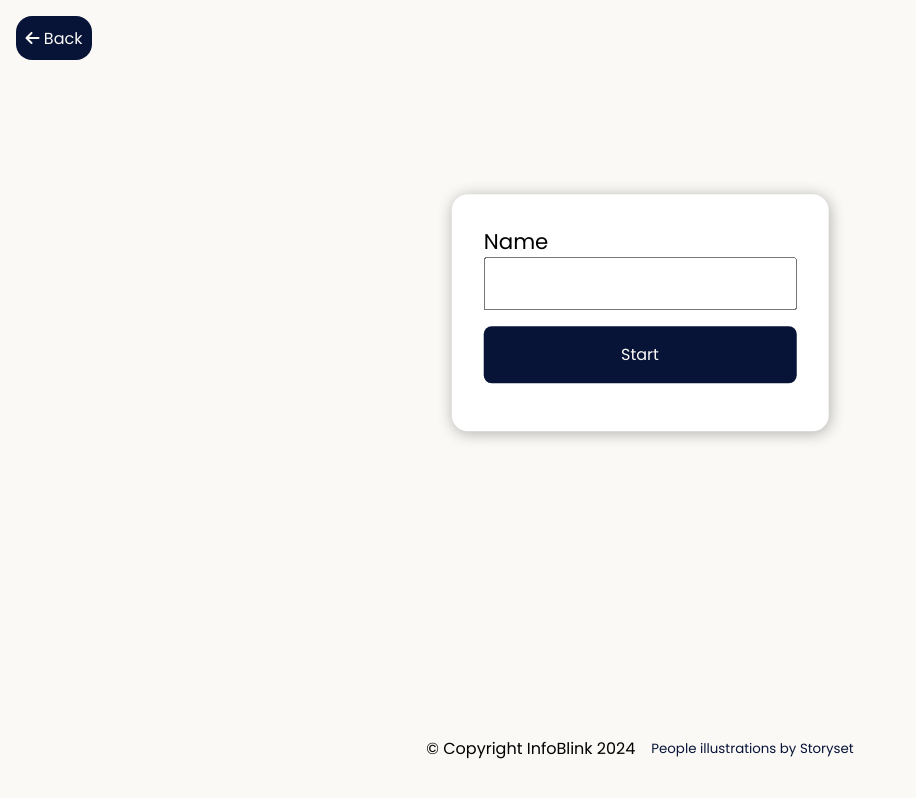
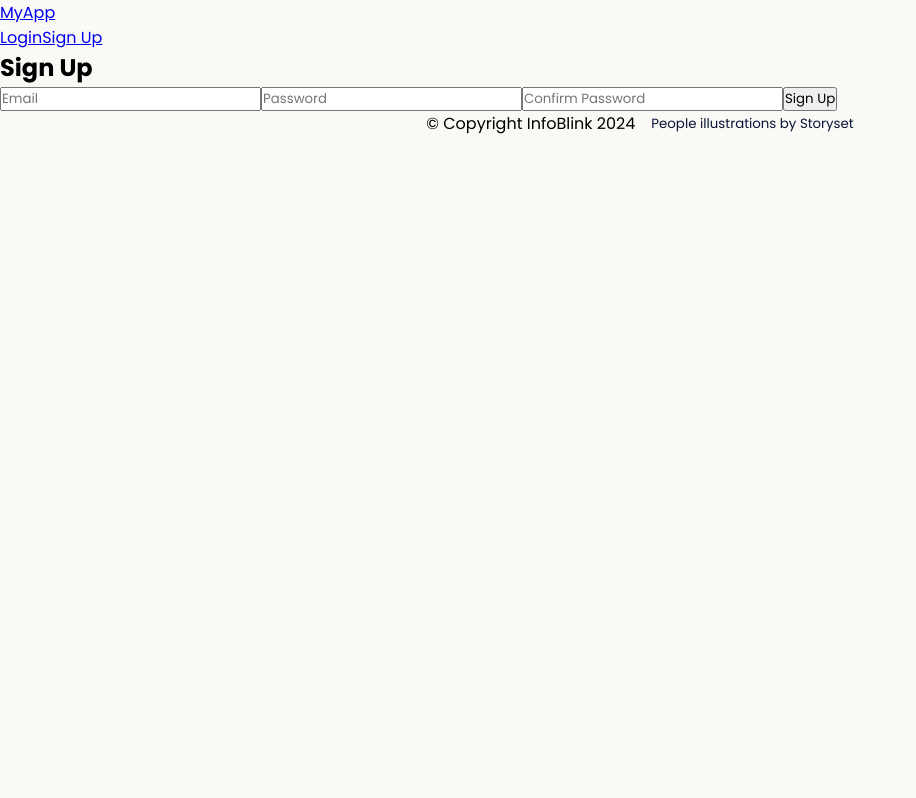
Before and after one commit to Infoblink001/skillcard_web, a React (Vite) app: page /signup in a window 1280 px wide. Before the commit this address led to /auth. Shown: the whole page, without its empty margins (0-916 px from the left). Built offline with nearby package versions, Linux system fonts and the light colour scheme; no server answers.

Commit message:
firebase init

```diff
--- a/package.json
+++ b/package.json
@@ -13,6 +13,7 @@
     "@emailjs/browser": "^4.4.1",
     "bootstrap": "^5.3.3",
     "dotenv": "^16.4.5",
+    "firebase": "^11.0.2",
     "framer-motion": "^11.11.4",
     "js-confetti": "^0.12.0",
     "react": "^18.3.1",
--- a/src/App.jsx
+++ b/src/App.jsx
@@ -12,10 +12,16 @@ import Flahcard from './components/Flahcard';
 import Result from './components/Result';
 import Navbar from './components/Navbar';
 import Footer from './components/Footer';
+import TestPage from './components/TestPage';
+import { AuthProvider } from './contexts/AuthContext';
+import Login from './components/Login';
+import Signup from './components/SignUp';
+import PrivateRoute from './components/PrivateRoute'
 
 const App = () => {
   return (
     <Router>
+      <AuthProvider>
         <Navbar/>
         <Routes>
           <Route path="/" element={<WelcomeScreen />} />
@@ -26,8 +32,21 @@ const App = () => {
           <Route path="/topic/:topicId/subtopic/:subtopicId/core/:coreTopicId" element={<Carousel topics={data.topics} />} />
           <Route path='/flashcards/:topicId/:subtopicId/:coreTopicId' element={<Flahcard topics={data.topics} />} />
           <Route path='/result' element={<Result/>} />
+          <Route path='/db'element={<TestPage/>}/>
+          <Route path='/login' element={<Login/>} />
+          <Route path='/signup' element={<Signup/>} />
+
+          {/* Private routes */}
+          <Route
+            path='/dashboard'
+            element={
+              <PrivateRoute></PrivateRoute>
+            }
+          />
+
         </Routes>
         <Footer/>
+      </AuthProvider>
     </Router>
   );
 };
--- /dev/null
+++ b/src/components/Login.jsx
@@ -0,0 +1,51 @@
+// src/components/Login.jsx
+import React, { useState } from 'react';
+import { useAuth } from '../contexts/AuthContext';
+import { useNavigate } from 'react-router-dom';
+
+const Login = () => {
+  const [email, setEmail] = useState('');
+  const [password, setPassword] = useState('');
+  const [error, setError] = useState('');
+
+  const { login } = useAuth();
+  const navigate = useNavigate();
+
+  const handleSubmit = async (e) => {
+    e.preventDefault();
+
+    try {
+      setError('');
+      await login(email, password);
+      navigate('/dashboard');
+    } catch (err) {
+      setError('Failed to log in');
+    }
+  };
+
+  return (
+    <div>
+      <h2>Login</h2>
+      {error && <p>{error}</p>}
+      <form onSubmit={handleSubmit}>
+        <input
+          type="email"
+          placeholder="Email"
+          value={email}
+          onChange={(e) => setEmail(e.target.value)}
+          required
+        />
+        <input
+          type="password"
+          placeholder="Password"
+          value={password}
+          onChange={(e) => setPassword(e.target.value)}
+          required
+        />
+        <button type="submit">Login</button>
+      </form>
+    </div>
+  );
+};
+
+export default Login;
--- a/src/components/Navbar.jsx
+++ b/src/components/Navbar.jsx
@@ -1,84 +1,60 @@
-// Navbar.js
-import React,{useState,useEffect} from "react";
-import { Link,useParams,useLocation,useNavigate } from "react-router-dom";
+// src/components/Navbar.jsx
+import React from 'react';
+import { Link } from 'react-router-dom';
+import { useAuth } from '../contexts/AuthContext';
 
-function Navbar() {
-    const location = useLocation();
-    const  { topics } = useParams();
+const Navbar = () => {
+  const { currentUser, logout } = useAuth();
 
-    const [username, setusername] = useState('')
-    const [isModalOpen, setIsModalOpen] = useState(false);
+  const handleLogout = async () => {
+    try {
+      await logout();
+    } catch (error) {
+      console.error("Logout failed", error);
+    }
+  };
 
-    const n = localStorage.getItem('user')
-    const navigate = useNavigate()
-    // console.log(location)
+  return (
+    <nav className="flex justify-between items-center p-4 bg-gray-800 text-white">
+      <div className="flex items-center">
+        <Link to="/" className="text-xl font-bold">MyApp</Link>
+      </div>
 
-    useEffect(() => {
-      if (location.pathname != '/'){
-        if(n){
-          setusername(n)
-        }else{
-          navigate('/auth')
-        }
-      }
-
-    }, [n])
-
-    const handlelogout =()=>{
-      localStorage.removeItem('user')
-      navigate('/auth',{state:"You have been logged out"})
-    }
-
-    const handleBack=()=>{
-      let param = location.pathname
-      let regex = /flashcards\/([0-9]+(\/[0-9]+)+)/
-      if(regex.test(param) == true){
-        openModal()
-      }else{
-        navigate(-1)
-      }
-    }
-
-
-    const openModal = () => {
-      // setModalImageSrc(src);
-      setIsModalOpen(true);
-    };
-
-    const closeModal = () => {
-      setIsModalOpen(false);
-      // setModalImageSrc("");
-    };
-
-    const closeQuiz =()=>{
-      setIsModalOpen(false)
-      navigate(-1)
-    }
-  return (
-    <>
-       {
-        location && (location.pathname == '/' || location.pathname == '/auth' || location.pathname == '/result')?"":
-
-      (<div className='nav'>
-          <button className='back-btn' onClick={handleBack} > <i className="fa-solid fa-arrow-left"></i> Back </button>
-          <p className='username'>{username}</p>
-          <button className='back-btn' onClick={handlelogout}  > Logout </button>
-      </div>)
-       }
-
-       {isModalOpen && (
-        <div className="modal-overlay" onClick={closeModal}>
-          <div className="modal-content" onClick={(e) => e.stopPropagation()}>
-            <div className="modal-body">
-              <h3>Your Progress will be lost</h3>
-              <button onClick={closeQuiz} >Ok</button>
-              <button onClick={closeModal}>Cancel</button>
-            </div>
-          </div>
-        </div>
-      )}
-    </>
+      <div className="flex space-x-4">
+        {!currentUser ? (
+          <>
+            <Link
+              to="/login"
+              className="px-3 py-2 bg-blue-500 hover:bg-blue-600 rounded"
+            >
+              Login
+            </Link>
+            <Link
+              to="/signup"
+              className="px-3 py-2 bg-green-500 hover:bg-green-600 rounded"
+            >
+              Sign Up
+            </Link>
+          </>
+        ) : (
+          <>
+            <Link
+              to="/dashboard"
+              className="px-3 py-2 hover:bg-gray-700 rounded"
+            >
+              Dashboard
+            </Link>
+            <button
+              onClick={handleLogout}
+              className="px-3 py-2 bg-red-500 hover:bg-red-600 rounded"
+            >
+              Logout
+            </button>
+          </>
+        )}
+      </div>
+    </nav>
   );
-}
+};
 
 export default Navbar;
--- /dev/null
+++ b/src/components/PrivateRoute.jsx
@@ -0,0 +1,12 @@
+// src/components/PrivateRoute.jsx
+import React from 'react';
+import { Navigate } from 'react-router-dom';
+import { useAuth } from '../contexts/AuthContext';
+
+const PrivateRoute = ({ children }) => {
+  const { currentUser } = useAuth();
+
+  return currentUser ? children : <Navigate to="/login" />;
+};
+
+export default PrivateRoute;
--- /dev/null
+++ b/src/components/Signup.jsx
@@ -0,0 +1,68 @@
+// src/components/Signup.jsx
+import React, { useState } from 'react';
+import { useAuth } from '../contexts/AuthContext';
+import { useNavigate } from 'react-router-dom';
+
+const Signup = () => {
+  const [email, setEmail] = useState('');
+  const [password, setPassword] = useState('');
+  const [confirmPassword, setConfirmPassword] = useState('');
+  const [error, setError] = useState('');
+
+  const { signup } = useAuth();
+  const navigate = useNavigate();
+
+  const handleSubmit = async (e) => {
+    e.preventDefault();
+
+    // Validations
+    if (password !== confirmPassword) {
+      return setError('Passwords do not match');
+    }
+
+    if (password.length < 6) {
+      return setError('Password must be at least 6 characters');
+    }
+
+    try {
+      setError('');
+      await signup(email, password);
+      navigate('/dashboard');
+    } catch (err) {
+      setError(err.message);
+    }
+  };
+
+  return (
+    <div>
+      <h2>Sign Up</h2>
+      {error && <p>{error}</p>}
+      <form onSubmit={handleSubmit}>
+        <input
+          type="email"
+          placeholder="Email"
+          value={email}
+          onChange={(e) => setEmail(e.target.value)}
+          required
+        />
+        <input
+          type="password"
+          placeholder="Password"
+          value={password}
+          onChange={(e) => setPassword(e.target.value)}
+          required
+        />
+        <input
+          type="password"
+          placeholder="Confirm Password"
+          value={confirmPassword}
+          onChange={(e) => setConfirmPassword(e.target.value)}
+          required
+        />
+        <button type="submit">Sign Up</button>
+      </form>
+    </div>
+  );
+};
+
+export default Signup;
--- /dev/null
+++ b/src/components/TestPage.jsx
@@ -0,0 +1,42 @@
+import React, { useEffect, useState } from 'react'
+import {getFirestore} from 'firebase/firestore'
+import { collection,getDocs } from 'firebase/firestore'
+import app from '../firebaseConfig'
+
+function TestPage() {
+    const db = getFirestore(app)
+    const [data, setData] = useState([]);
+    const [loading, setLoading] = useState(true);
+
+    useEffect(() => {
+        const fetchData = async () => {
+            try {
+                const querySnapshot = await getDocs(collection(db, 'topics'));
+                const items = querySnapshot.docs.map(doc => ({ id: doc.id, ...doc.data(), }));
+                setData(items); setLoading(false);
+            }
+            catch (error) {
+                 console.error("Error fetching data: ", error);
+            }
+        }
+        fetchData()
+    }, [])
+
+    if (loading) { return <div>Loading...</div>; }
+
+
+
+  return (
+    <div>
+        <h1>Data List</h1>
+        <ul>
+            {data.map(item => (
+                <li key={item.id}>{item.name}</li> // adjust this line to match your data structure
+                ))
+            }
+        </ul>
+    </div>
+  )
+}
+
+export default TestPage
--- /dev/null
+++ b/src/contexts/AuthContext.jsx
@@ -0,0 +1,54 @@
+// src/contexts/AuthContext.jsx
+import React, { createContext, useState, useContext, useEffect } from 'react';
+import {
+  createUserWithEmailAndPassword,
+  signInWithEmailAndPassword,
+  signOut,
+  onAuthStateChanged
+} from 'firebase/auth';
+import { auth } from '../firebaseConfig';
+
+const AuthContext = createContext();
+
+export const AuthProvider = ({ children }) => {
+  const [currentUser, setCurrentUser] = useState(null);
+  const [loading, setLoading] = useState(true);
+
+  const signup = (email, password) => {
+    return createUserWithEmailAndPassword(auth, email, password);
+  };
+
+  const login = (email, password) => {
+    return signInWithEmailAndPassword(auth, email, password);
+  };
+
+  const logout = () => {
+    return signOut(auth);
+  };
+
+  useEffect(() => {
+    const unsubscribe = onAuthStateChanged(auth, (user) => {
+      setCurrentUser(user);
+      setLoading(false);
+    });
+
+    return unsubscribe;
+  }, []);
+
+  const value = {
+    currentUser,
+    signup,
+    login,
+    logout
+  };
+
+  return (
+    <AuthContext.Provider value={value}>
+      {!loading && children}
+    </AuthContext.Provider>
+  );
+};
+
+export const useAuth = () => {
+  return useContext(AuthContext);
+};
--- /dev/null
+++ b/src/firebaseConfig.js
@@ -0,0 +1,18 @@
+import {initializeApp} from "firebase/app"
+import { getFirestore } from "firebase/firestore"
+import { getAuth } from "firebase/auth"
+
+const firebaseConfig = {
+    apiKey: import.meta.env.VITE_FIREBASE_API_KEY,
+    authDomain: import.meta.env.VITE_FIREBASE_AUTH_DOMAIN,
+    projectId: import.meta.env.VITE_FIREBASE_PROJECT_ID,
+    storageBucket: import.meta.env.VITE_FIREBASE_STORAGE_BUCKET,
+    messagingSenderId: import.meta.env.VITE_FIREBASE_MESSAGING_SENDER_ID,
+    appId: import.meta.env.VITE_FIREBASE_APP_ID,
+    measurementId: import.meta.env.VITE_FIREBASE_MEASUREMENT_ID,
+}
+
+const app = initializeApp(firebaseConfig)
+export const db = getFirestore(app)
+export const auth = getAuth(app)
+export default app
```
Also changed, not shown: 1 other file (tests, documents, lock files or other folders). Lines whose indentation alone changed are shown as unchanged.
